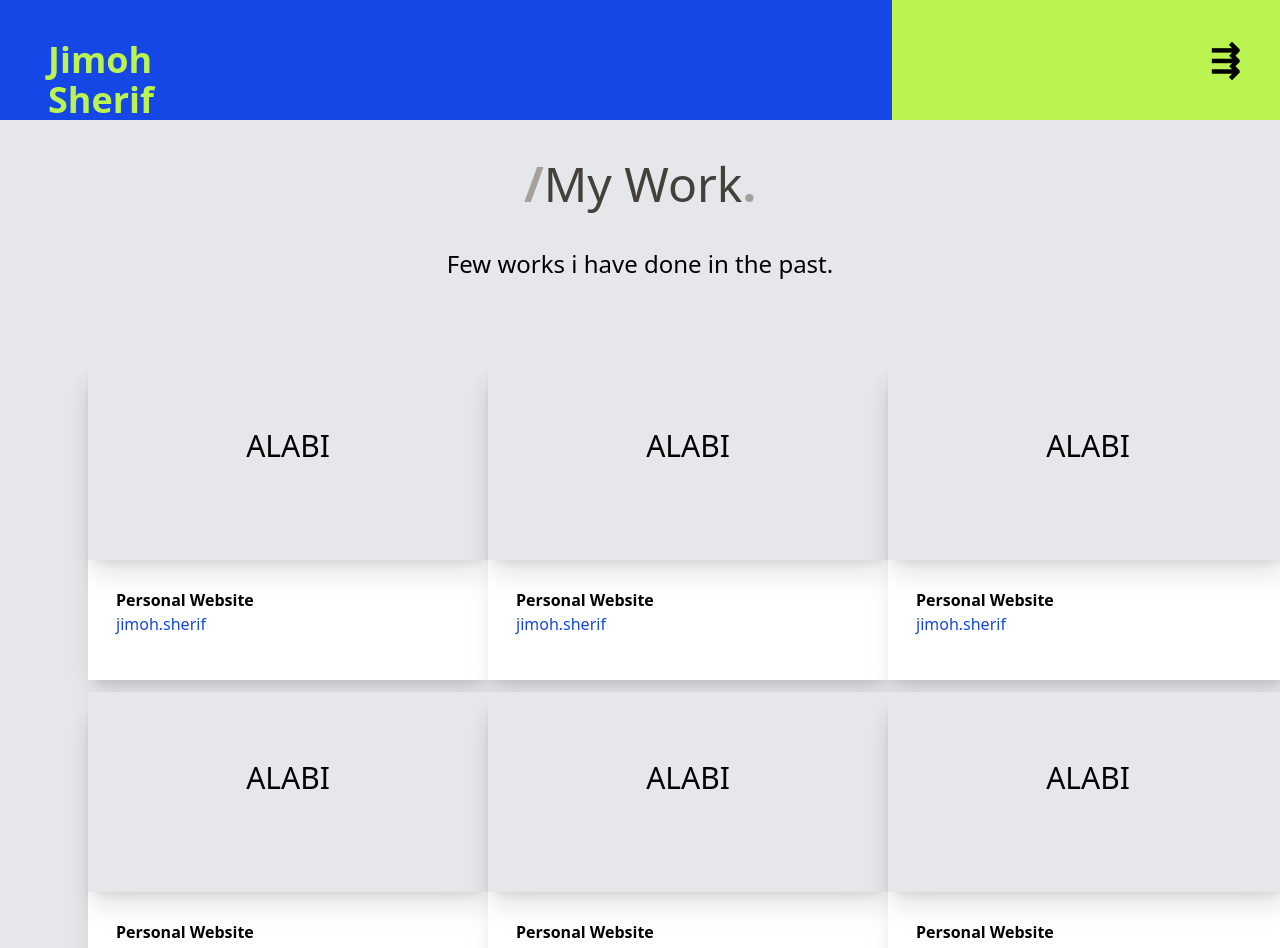
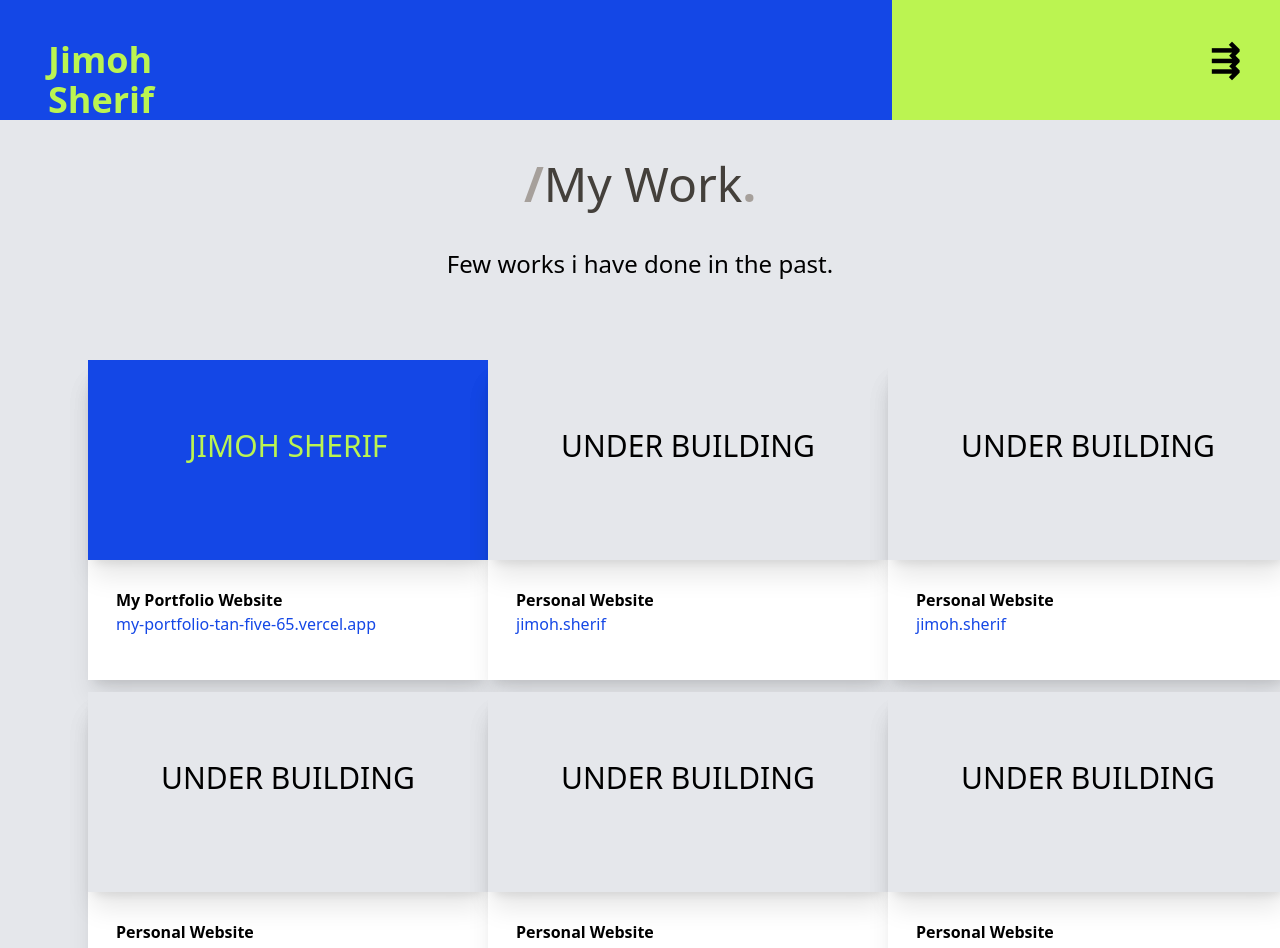
Before and after one commit to alabiblog/my-portfolio, a Next.js app: page /components/project in a window 1280 px wide. Shown: the top 948 px of the page. Built offline with nearby package versions, Linux system fonts and the light colour scheme.

Commit message:
forth update

```diff
--- a/app/components/project/page.js
+++ b/app/components/project/page.js
@@ -9,50 +9,50 @@ export default function Project(){
               <h1 className="text-1xl  md:text-2xl lg:text-2xl text-center mx-5">Few works i have done in the past.</h1>
           <div className="grid py-10 md:grid-cols-3 lg:grid-cols-3 md:ml-20 md:py-20 lg:py-20 lg:ml-20">
              <div className="mx-2 w-100 shadow-xl h-80 bg-white">
+                <div className="w-full h-50 shadow-xl bg-blue-700">
+                   <h1 className="text-center py-17 text-3xl text-lime-300">JIMOH SHERIF</h1>
+                </div>
+                  <h1 className="font-semibold ml-7 mt-7">My Portfolio Website</h1>
+                  <Link href={"/#cancel"} className="ml-7 mt-7 text-blue-700">my-portfolio-tan-five-65.vercel.app</Link>
+             </div>
+              <div className="mx-2 mt-5 md:mt-0 lg:mt-0 w-100 shadow-xl h-80 bg-white">
                 <div className="w-full h-50 shadow-xl bg-gray-200">
-                   <h1 className="text-center py-17 text-3xl">ALABI</h1>
+                   <h1 className="text-center py-17 text-3xl">UNDER BUILDING</h1>
                 </div>
                   <h1 className="font-semibold ml-7 mt-7">Personal Website</h1>
                   <Link href={"/#cancel"} className="ml-7 mt-7 text-blue-700">jimoh.sherif</Link>
              </div>
               <div className="mx-2 mt-5 md:mt-0 lg:mt-0 w-100 shadow-xl h-80 bg-white">
                 <div className="w-full h-50 shadow-xl bg-gray-200">
-                   <h1 className="text-center py-17 text-3xl">ALABI</h1>
-                </div>
-                  <h1 className="font-semibold ml-7 mt-7">Personal Website</h1>
-                  <Link href={"/#cancel"} className="ml-7 mt-7 text-blue-700">jimoh.sherif</Link>
-             </div>
-              <div className="mx-2 mt-5 md:mt-0 lg:mt-0 w-100 shadow-xl h-80 bg-white">
-                <div className="w-full h-50 shadow-xl bg-gray-200">
-                   <h1 className="text-center py-17 text-3xl">ALABI</h1>
+                   <h1 className="text-center py-17 text-3xl">UNDER BUILDING</h1>
                 </div>
                   <h1 className="font-semibold ml-7 mt-7">Personal Website</h1>
                   <Link href={"/#cancel"} className="ml-7 mt-7 text-blue-700">jimoh.sherif</Link>
              </div>
               <div className="mx-2 mt-5 w-100 shadow-xl h-80 bg-white md:mt-3 lg:mt-3">
                 <div className="w-full h-50 shadow-xl bg-gray-200">
-                   <h1 className="text-center py-17 text-3xl">ALABI</h1>
+                   <h1 className="text-center py-17 text-3xl">UNDER BUILDING</h1>
                 </div>
                   <h1 className="font-semibold ml-7 mt-7">Personal Website</h1>
                   <Link href={"/#cancel"} className="ml-7 mt-7 text-blue-700">jimoh.sherif</Link>
              </div>
               <div className="mx-2 mt-5 w-100 shadow-xl h-80 bg-white d:mmt-3 lg:mt-3">
                 <div className="w-full h-50 shadow-xl bg-gray-200">
-                   <h1 className="text-center py-17 text-3xl">ALABI</h1>
+                   <h1 className="text-center py-17 text-3xl">UNDER BUILDING</h1>
                 </div>
                   <h1 className="font-semibold ml-7 mt-7">Personal Website</h1>
                   <Link href={"/#cancel"} className="ml-7 mt-7 text-blue-700">jimoh.sherif</Link>
              </div>
               <div className="mx-2 mt-5 w-100 shadow-xl h-80 bg-white md:mt-3 lg:mt-3">
                 <div className="w-full h-50 shadow-xl bg-gray-200">
-                   <h1 className="text-center py-17 text-3xl">ALABI</h1>
+                   <h1 className="text-center py-17 text-3xl">UNDER BUILDING</h1>
                 </div>
                   <h1 className="font-semibold ml-7 mt-7">Personal Website</h1>
                   <Link href={"/#cancel"} className="ml-7 mt-7 text-blue-700">jimoh.sherif</Link>
              </div>
               <div className="mx-2 mt-5 w-100 shadow-xl h-80 bg-white md:mt-3 lg:mt-3">
                 <div className="w-full h-50 shadow-xl bg-gray-200">
-                   <h1 className="text-center py-17 text-3xl">ALABI</h1>
+                   <h1 className="text-center py-17 text-3xl">UNDER BUILDING</h1>
                 </div>
                   <h1 className="font-semibold ml-7 mt-7">Personal Website</h1>
                   <Link href={"/#cancel"} className="ml-7 mt-7 text-blue-700">jimoh.sherif</Link>
--- a/app/dashboard/profile/page.js
+++ b/app/dashboard/profile/page.js
@@ -1,5 +1,10 @@
-import { auth } from "firebase-admin";
+
+
+import { auth } from "@/auth";
 import Image from "next/image";
+
+
+
 
 
 export default async function Profile(){
@@ -16,8 +21,8 @@ export default async function Profile(){
            className="h-20 w-20 rounded-full"/>
            </div>
            <p className="text-center border-b mt-5">{session?.user?.name}</p>
-           <p className="text-center border-b mt-5">{session?.user?.name}</p>
-           <p className="text-center border-b mt-5">User ID: {session?.user?.name}</p>
+           <p className="text-center border-b mt-5">{session?.user?.email}</p>
+           <p className="text-center border-b mt-5">User ID: {session?.user?.id}</p>
         </main>
     )
 }
--- a/components/Navbar.js
+++ b/components/Navbar.js
@@ -29,7 +29,7 @@ export function Navbar(){
 
             </div>
            <div
-            className={`fixed top-0 right-0 h-40 w-64 bg-blue-700 lg:bg-lime-300 md:bg-lime-300 lg:w-77 lg:h-40  xl:w-96 duration-2000 ease-in-out ${visible? "translate-x-0" : "translate-x-full"}`}>
+            className={`fixed top-0 right-0 h-40 w-64 bg-blue-700 lg:bg-lime-300 md:bg-lime-300 lg:w-77 lg:h-40  xl:w-96 duration-1000 ease-in-out ${visible? "translate-x-0" : "translate-x-full"}`}>
              <button onClick={()=>setVisible(false)} className="text-4xl font-bold absolute right-10 top-10">✕</button>
             <div className="p-5">
             <Link href={"/"}><p className="text-lime-300 font-bold md:text-blue-700">Home</p></Link>
```
